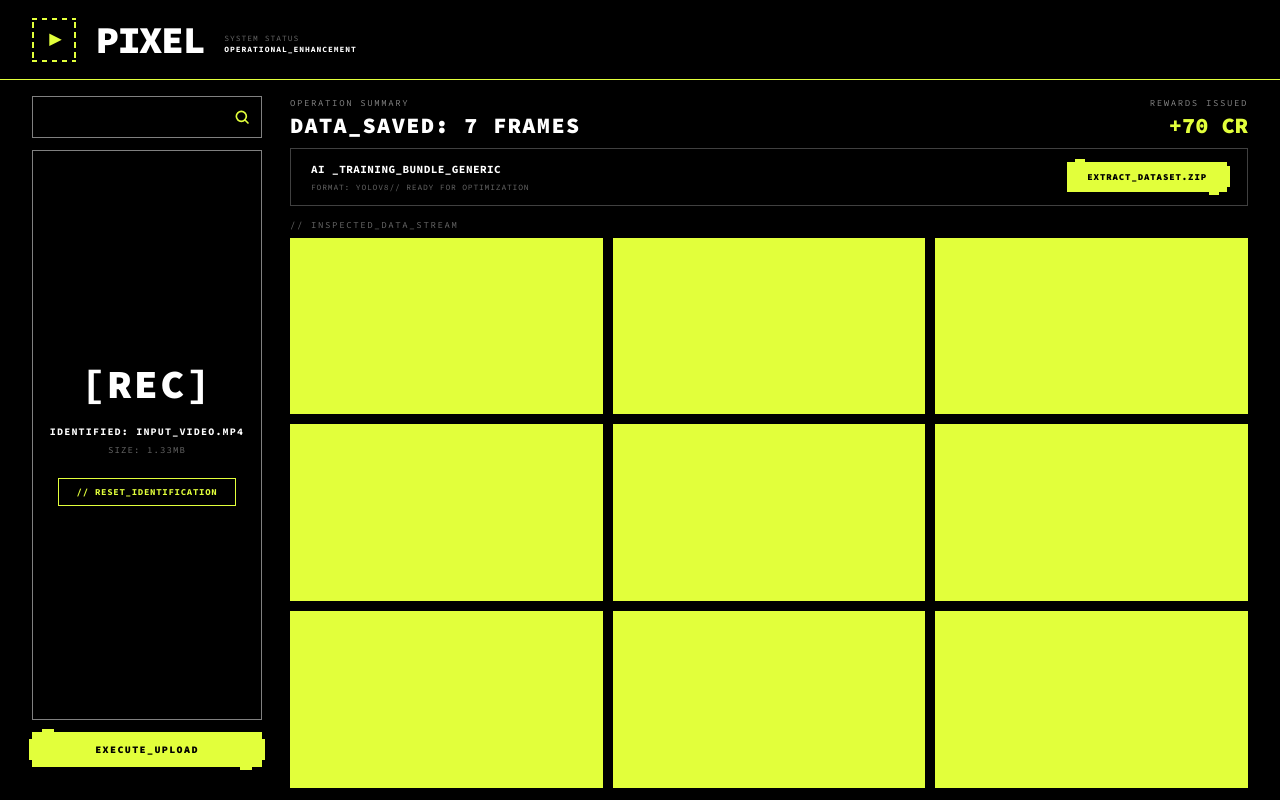
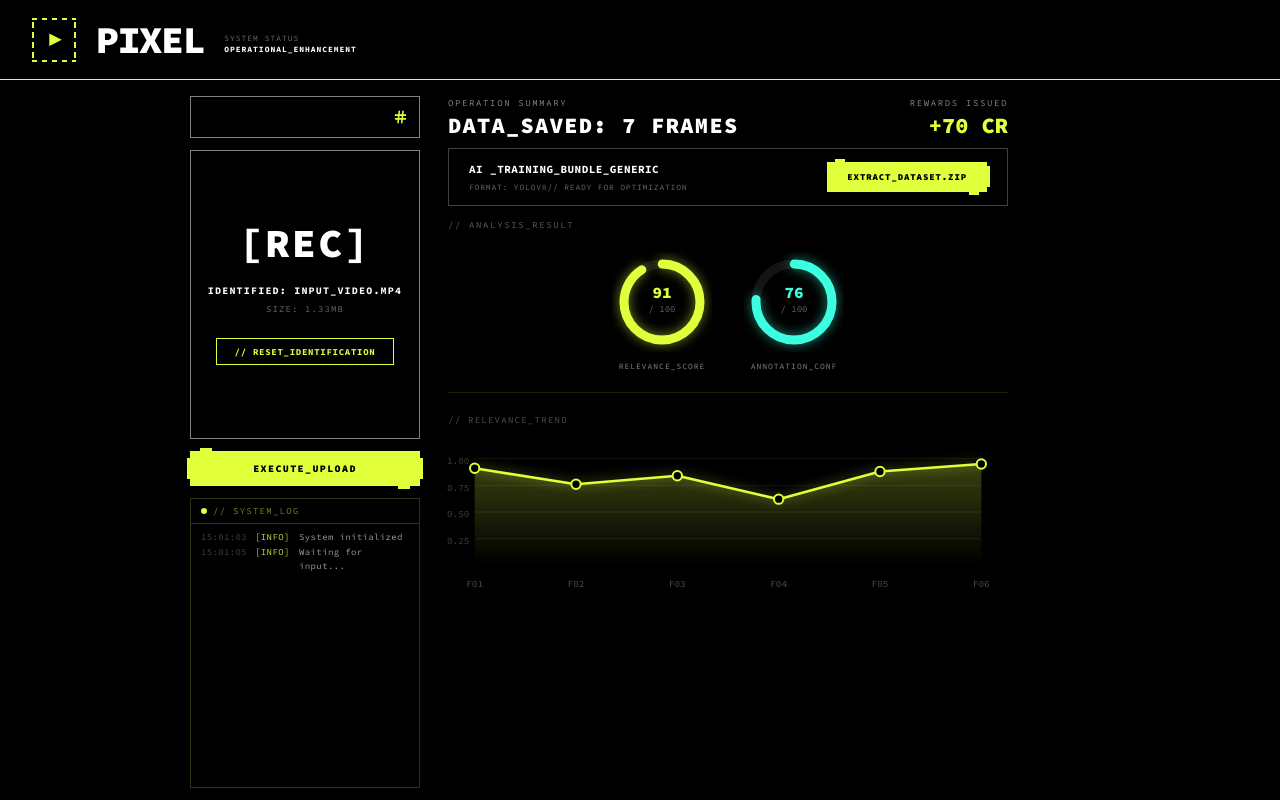
Before and after one commit to Prithwis-2023/PixelAI, a React (Vite) app: page / in a window 1280 px wide. Built offline with nearby package versions, Linux system fonts and the light colour scheme.

Commit message:
feat: implement initial UI components for application layout, search, and data displays.

```diff
--- a/src/App.tsx
+++ b/src/App.tsx
@@ -41,7 +41,8 @@ export default function App() {
     >
       <Header />
 
-      <div className="flex flex-1 min-h-0 gap-7" style={{ padding: '16px 32px 12px 32px' }}>
+      <div className="flex flex-1 min-h-0 justify-center" style={{ padding: '16px 32px 12px 32px' }}>
+        <div className="flex gap-7 w-full" style={{ maxWidth: '900px' }}>
           <Sidebar
             tag={tag}
             onTagChange={setTag}
@@ -53,5 +54,6 @@ export default function App() {
           />
         </div>
       </div>
+    </div>
   );
 }
--- a/src/components/MainPanel.tsx
+++ b/src/components/MainPanel.tsx
@@ -1,6 +1,6 @@
 import OperationSummary from './OperationSummary';
 import DatasetBox from './DatasetBox';
-import FrameGrid from './FrameGrid';
+import StatsDisplay from './StatsDisplay';
 import type { ExtractedFrame } from '../types';
 
 interface MainPanelProps {
@@ -11,19 +11,18 @@ interface MainPanelProps {
   extractDisabled?: boolean;
 }
 
-/** 우측 메인 패널 — 요약 + 데이터셋 박스 + 프레임 그리드 */
+/** 우측 메인 패널 — 요약 + 데이터셋 박스 + 통계 차트 */
 export default function MainPanel({
   frameCount = 7,
   credits = 70,
-  frames,
   onExtract,
   extractDisabled = false,
 }: MainPanelProps) {
   return (
-    <main className="flex flex-col flex-1 min-w-0 min-h-0 gap-3">
+    <main className="flex flex-col min-w-0 min-h-0 gap-3" style={{ flex: '1 1 0', maxWidth: '560px' }}>
       <OperationSummary frameCount={frameCount} credits={credits} />
       <DatasetBox onExtract={onExtract} disabled={extractDisabled} />
-      <FrameGrid frames={frames} />
+      <StatsDisplay />
     </main>
   );
 }
--- a/src/components/SearchInput.tsx
+++ b/src/components/SearchInput.tsx
@@ -1,9 +1,11 @@
 import { SCP } from '../constants';
 
-const SearchIcon = () => (
-  <svg width="16" height="16" viewBox="0 0 24 24" fill="none" stroke="#E2FF3B" strokeWidth="2.5" strokeLinecap="round">
-    <circle cx="11" cy="11" r="7.5"/>
-    <line x1="21" y1="21" x2="16.5" y2="16.5"/>
+const HashtagIcon = () => (
+  <svg width="15" height="15" viewBox="0 0 24 24" fill="none" stroke="#E2FF3B" strokeWidth="2.5" strokeLinecap="round">
+    <line x1="4" y1="9" x2="20" y2="9"/>
+    <line x1="4" y1="15" x2="20" y2="15"/>
+    <line x1="10" y1="3" x2="8" y2="21"/>
+    <line x1="16" y1="3" x2="14" y2="21"/>
   </svg>
 );
 
@@ -13,7 +15,7 @@ interface SearchInputProps {
   placeholder?: string;
 }
 
-/** 태그 입력 검색창 + 노란 돋보기 아이콘 */
+/** 태그 입력창 + 해시태그 아이콘 */
 export default function SearchInput({ value, onChange, placeholder = '' }: SearchInputProps) {
   return (
     <div className="relative shrink-0">
@@ -33,7 +35,7 @@ export default function SearchInput({ value, onChange, placeholder = '' }: Searc
         }}
       />
       <span className="absolute right-3 top-1/2 -translate-y-1/2">
-        <SearchIcon />
+        <HashtagIcon />
       </span>
     </div>
   );
--- a/src/components/Sidebar.tsx
+++ b/src/components/Sidebar.tsx
@@ -1,6 +1,7 @@
 import { SCP } from '../constants';
 import SearchInput from './SearchInput';
 import RecBox from './RecBox';
+import SystemLog from './SystemLog';
 
 interface SidebarProps {
   tag: string;
@@ -9,7 +10,7 @@ interface SidebarProps {
   onReset?: () => void;
 }
 
-/** 좌측 패널 — 검색창 + [REC] 박스 + EXECUTE_UPLOAD 버튼 */
+/** 좌측 패널 — 검색창 + [REC] 박스 + EXECUTE_UPLOAD 버튼 + 시스템 로그 */
 export default function Sidebar({ tag, onTagChange, onExecute, onReset }: SidebarProps) {
   return (
     <aside className="shrink-0 flex flex-col gap-3" style={{ width: '230px' }}>
@@ -42,6 +43,10 @@ export default function Sidebar({ tag, onTagChange, onExecute, onReset }: Sideba
           EXECUTE_UPLOAD
         </button>
       </div>
+
+      {/* 시스템 로그 — 남은 공간 채움 */}
+      <SystemLog />
+
     </aside>
   );
 }
--- /dev/null
+++ b/src/components/StatsDisplay.tsx
@@ -0,0 +1,174 @@
+import { SCP } from '../constants';
+
+/* ─── 타입 ─── */
+interface StatEntry {
+  label: string;
+  value: number;
+  max: number;
+  color: string;
+}
+
+interface StatsDisplayProps {
+  /** 도넛 차트 통계 (더미 or API 연동) */
+  stats?: StatEntry[];
+  /** 라인 그래프 데이터 포인트 */
+  chartData?: { label: string; value: number }[];
+}
+
+/* ─── 기본 더미 데이터 ─── */
+const DEFAULT_STATS: StatEntry[] = [
+  { label: 'RELEVANCE_SCORE',  value: 91, max: 100, color: '#E2FF3B' },
+  { label: 'ANNOTATION_CONF',  value: 76, max: 100, color: '#3BFFE0' },
+];
+
+const DEFAULT_CHART: { label: string; value: number }[] = [
+  { label: 'FRAME_01', value: 0.91 },
+  { label: 'FRAME_02', value: 0.76 },
+  { label: 'FRAME_03', value: 0.84 },
+  { label: 'FRAME_04', value: 0.62 },
+  { label: 'FRAME_05', value: 0.88 },
+  { label: 'FRAME_06', value: 0.95 },
+];
+
+/* ─── 도넛 차트 ─── */
+function DonutChart({ value, max, color, label }: StatEntry) {
+  const pct = value / max;
+  const r = 38;
+  const circ = 2 * Math.PI * r;
+  const dash = pct * circ;
+  const gap  = circ - dash;
+
+  return (
+    <div style={{ display: 'flex', flexDirection: 'column', alignItems: 'center', gap: '8px' }}>
+      <svg width="100" height="100" viewBox="0 0 100 100">
+        {/* 배경 링 */}
+        <circle cx="50" cy="50" r={r} fill="none" stroke="rgba(255,255,255,0.08)" strokeWidth="9" />
+        {/* 진행 링 */}
+        <circle
+          cx="50" cy="50" r={r}
+          fill="none"
+          stroke={color}
+          strokeWidth="9"
+          strokeLinecap="round"
+          strokeDasharray={`${dash} ${gap}`}
+          strokeDashoffset={circ * 0.25}
+          style={{ filter: `drop-shadow(0 0 6px ${color}88)` }}
+        />
+        {/* 중앙 텍스트 */}
+        <text x="50" y="46" textAnchor="middle" fill={color} fontSize="16" fontWeight="900" fontFamily={SCP}>
+          {value}
+        </text>
+        <text x="50" y="60" textAnchor="middle" fill="rgba(255,255,255,0.4)" fontSize="9" fontFamily={SCP}>
+          / {max}
+        </text>
+      </svg>
+      <span style={{ fontFamily: SCP, fontSize: '8px', letterSpacing: '0.12em', color: 'rgba(255,255,255,0.5)' }}>
+        {label}
+      </span>
+    </div>
+  );
+}
+
+/* ─── 미니 라인 차트 ─── */
+function LineChart({ data }: { data: { label: string; value: number }[] }) {
+  const W = 420, H = 120, PAD = 20;
+  const xs = data.map((_, i) => PAD + (i / (data.length - 1)) * (W - PAD * 2));
+  const ys = data.map(d => PAD + (1 - d.value) * (H - PAD * 2));
+
+  const polyline = xs.map((x, i) => `${x},${ys[i]}`).join(' ');
+
+  // 그라디언트 fill path
+  const fillPath = [
+    `M ${xs[0]},${ys[0]}`,
+    ...xs.slice(1).map((x, i) => `L ${x},${ys[i + 1]}`),
+    `L ${xs[xs.length - 1]},${H - PAD}`,
+    `L ${xs[0]},${H - PAD}`,
+    'Z',
+  ].join(' ');
+
+  return (
+    <div style={{ display: 'flex', flexDirection: 'column', gap: '6px' }}>
+      <p style={{ fontFamily: SCP, fontSize: '9px', letterSpacing: '0.14em', color: 'rgba(255,255,255,0.3)', margin: 0 }}>
+        // RELEVANCE_TREND
+      </p>
+      <svg width="100%" viewBox={`0 0 ${W} ${H}`} style={{ overflow: 'visible' }}>
+        <defs>
+          <linearGradient id="lg" x1="0" y1="0" x2="0" y2="1">
+            <stop offset="0%" stopColor="#E2FF3B" stopOpacity="0.25" />
+            <stop offset="100%" stopColor="#E2FF3B" stopOpacity="0" />
+          </linearGradient>
+        </defs>
+
+        {/* 수평 가이드라인 */}
+        {[0.25, 0.5, 0.75, 1.0].map(v => {
+          const y = PAD + (1 - v) * (H - PAD * 2);
+          return (
+            <g key={v}>
+              <line x1={PAD} y1={y} x2={W - PAD} y2={y} stroke="rgba(255,255,255,0.06)" strokeWidth="1" />
+              <text x={PAD - 4} y={y + 4} textAnchor="end" fill="rgba(255,255,255,0.25)" fontSize="7" fontFamily={SCP}>
+                {v.toFixed(2)}
+              </text>
+            </g>
+          );
+        })}
+
+        {/* 그라디언트 채움 */}
+        <path d={fillPath} fill="url(#lg)" />
+
+        {/* 라인 */}
+        <polyline
+          points={polyline}
+          fill="none"
+          stroke="#E2FF3B"
+          strokeWidth="2"
+          strokeLinejoin="round"
+          strokeLinecap="round"
+          style={{ filter: 'drop-shadow(0 0 4px #E2FF3B88)' }}
+        />
+
+        {/* 데이터 포인트 */}
+        {xs.map((x, i) => (
+          <g key={i}>
+            <circle cx={x} cy={ys[i]} r="3.5" fill="#000" stroke="#E2FF3B" strokeWidth="1.5" />
+            <text x={x} y={H - 4} textAnchor="middle" fill="rgba(255,255,255,0.3)" fontSize="7" fontFamily={SCP}>
+              {data[i].label.replace('FRAME_', 'F')}
+            </text>
+          </g>
+        ))}
+      </svg>
+    </div>
+  );
+}
+
+/* ─── 메인 컴포넌트 ─── */
+/**
+ * 추출 결과 통계 패널 — 도넛 차트 + 라인 그래프
+ * 백엔드 연동 시 실제 Job frame relevance/confidence 데이터로 교체
+ */
+export default function StatsDisplay({
+  stats = DEFAULT_STATS,
+  chartData = DEFAULT_CHART,
+}: StatsDisplayProps) {
+  return (
+    <div className="flex flex-col flex-1 min-h-0 gap-5">
+      <p style={{ fontFamily: SCP, fontSize: '9px', color: 'rgba(255,255,255,0.35)', letterSpacing: '0.18em', margin: 0 }}>
+        // ANALYSIS_RESULT
+      </p>
+
+      {/* 도넛 차트 행 */}
+      <div style={{ display: 'flex', gap: '32px', alignItems: 'flex-start', justifyContent: 'center' }}>
+        {stats.map(s => (
+          <DonutChart key={s.label} {...s} />
+        ))}
+      </div>
+
+      {/* 구분선 */}
+      <div style={{ borderTop: '1px solid rgba(226,255,59,0.12)' }} />
+
+      {/* 라인 차트 */}
+      <div style={{ flex: 1, minHeight: 0 }}>
+        <LineChart data={chartData} />
+      </div>
+    </div>
+  );
+}
--- /dev/null
+++ b/src/components/SystemLog.tsx
@@ -0,0 +1,106 @@
+import { SCP } from '../constants';
+
+/** 더미 로그 엔트리 — 나중에 API 연동 시 실제 job 이벤트로 교체 */
+const DUMMY_LOGS = [
+  { time: '15:01:03', level: 'INFO',  msg: 'System initialized' },
+  { time: '15:01:05', level: 'INFO',  msg: 'Waiting for input...' },
+];
+
+const LEVEL_COLOR: Record<string, string> = {
+  INFO:  '#E2FF3B',
+  WARN:  '#FF9F3B',
+  ERROR: '#FF4D4D',
+  OK:    '#3BFFB0',
+};
+
+interface SystemLogProps {
+  logs?: { time: string; level: string; msg: string }[];
+}
+
+/** 좌측 하단 시스템 로그 패널 */
+export default function SystemLog({ logs = DUMMY_LOGS }: SystemLogProps) {
+  return (
+    <div
+      className="flex flex-col"
+      style={{
+        border: '1px solid rgba(226,255,59,0.2)',
+        background: 'rgba(0,0,0,0.6)',
+        flex: 1,
+        minHeight: 0,
+        overflow: 'hidden',
+      }}
+    >
+      {/* 헤더 바 */}
+      <div
+        style={{
+          borderBottom: '1px solid rgba(226,255,59,0.2)',
+          padding: '5px 10px',
+          display: 'flex',
+          alignItems: 'center',
+          gap: '6px',
+        }}
+      >
+        {/* 점멸 인디케이터 */}
+        <span
+          style={{
+            display: 'inline-block',
+            width: '6px',
+            height: '6px',
+            borderRadius: '50%',
+            background: '#E2FF3B',
+            animation: 'pulse 1.4s ease-in-out infinite',
+          }}
+        />
+        <span
+          style={{
+            fontFamily: SCP,
+            fontSize: '9px',
+            letterSpacing: '0.14em',
+            color: 'rgba(226,255,59,0.5)',
+          }}
+        >
+          // SYSTEM_LOG
+        </span>
+      </div>
+
+      {/* 로그 리스트 */}
+      <div
+        style={{
+          flex: 1,
+          overflowY: 'auto',
+          padding: '6px 10px',
+          display: 'flex',
+          flexDirection: 'column',
+          gap: '2px',
+        }}
+      >
+        {logs.map((entry, i) => (
+          <div
+            key={i}
+            style={{
+              fontFamily: SCP,
+              fontSize: '9px',
+              letterSpacing: '0.04em',
+              display: 'flex',
+              gap: '8px',
+              opacity: 0.85,
+            }}
+          >
+            <span style={{ color: 'rgba(255,255,255,0.3)', whiteSpace: 'nowrap' }}>
+              {entry.time}
+            </span>
+            <span
+              style={{
+                color: LEVEL_COLOR[entry.level] ?? '#fff',
+                minWidth: '36px',
+              }}
+            >
+              [{entry.level}]
+            </span>
+            <span style={{ color: 'rgba(255,255,255,0.7)' }}>{entry.msg}</span>
+          </div>
+        ))}
+      </div>
+    </div>
+  );
+}
```
Lines whose indentation alone changed are shown as unchanged.
